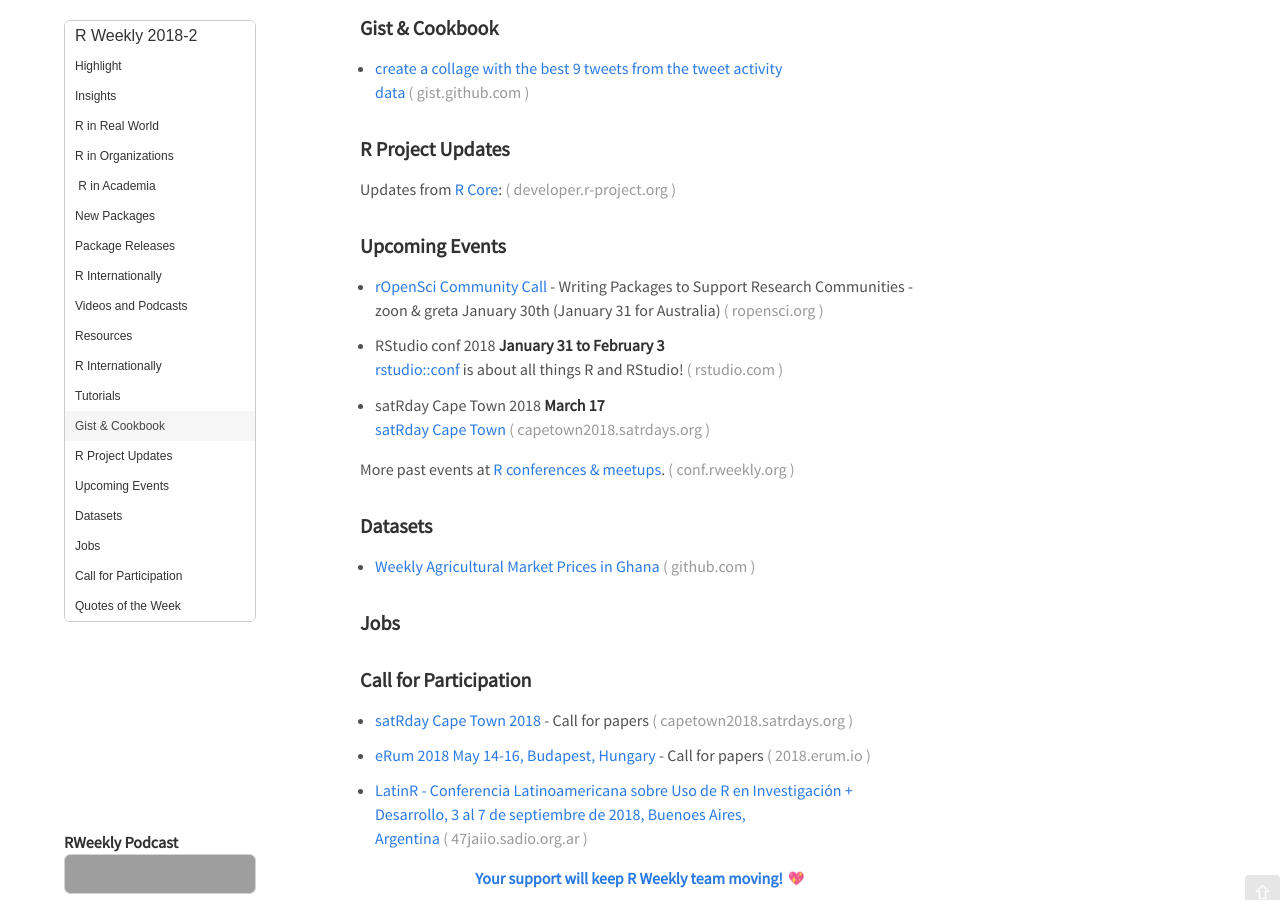
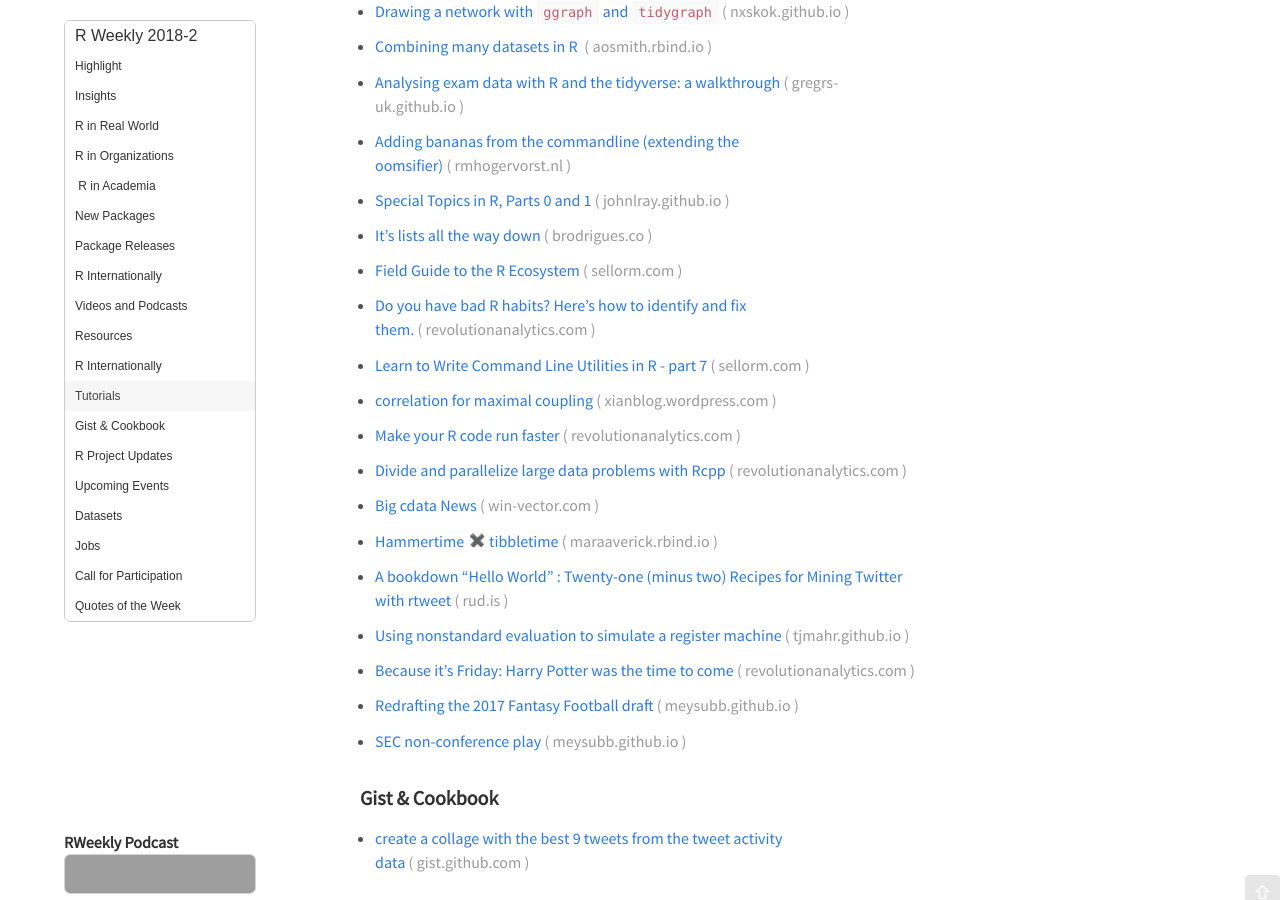
Before and after one commit to rweekly/rweekly.org, a Jekyll site: the page built from draft.md, in a window 1280 px wide and 900 px high, scrolled down 3144 px. Built offline with Jekyll 4.4.1, drawn with Linux system fonts in a browser that asks for light colours; emoji names are drawn with the system emoji font; comment, search, counter and statistics services are not loaded; some of the changed text lies outside the part shown; grey boxes are pictures that could not be loaded.

Commit message:
Draft: 2018-2

```diff
--- a/draft.md
+++ b/draft.md
@@ -23,13 +23,23 @@
 
 + [Data Science and R: how do I start?](https://medium.com/@kierisi/data-science-and-r-how-do-i-start-7a87426e103e)
 
++ [Are #python users more likely to get into Slytherin?](http://www.masalmon.eu/2018/01/01/sortinghat/)
+
 + [Unit Testing in R (slides)](http://www.rblog.uni-freiburg.de/2017/03/14/unit-testing-in-r/)
 
++ [Any book recommendations about how to write clean code? (Does not have to be R-specific, but that's the only language I use thus far](https://www.reddit.com/r/rstats/comments/7nzi27/any_book_recommendations_about_how_to_write_clean/?st=jc2tdd0q&sh=5064e463)
+
++ [Elegant linear algebra in R with the Matrix package](https://jimskinner.github.io/post/elegant-linear-algebra-in-r-with-the-matrix-package/)
+
 ### R in Real World
+
++ [R⁶ — Capture Tweets with tweet_shot()](https://rud.is/b/2017/12/30/r%e2%81%b6-capture-tweets-with-tweet_shot/)
 
 + [Redrafting the 2017 Fantasy Football draft](https://meysubb.github.io/sports%20analytics/2018/01/04/FF-ReDraft.html)
 
 ![Redrafting the 2017 Fantasy Football draft](https://meysubb.github.io/images/FF_img/unnamed-chunk-4-1.png)
+
++ [Cheer up, Black Metal Cats! Bubblegum Puppies](http://www.masalmon.eu/2018/01/04/bubblegumpuppies/)
 
 + [R in the World of Education](https://eringrand.github.io/education-data/)
 
@@ -57,6 +67,7 @@
 
 ###  R in Organizations
 
++ [Community Call - Writing Packages to Support Research Communities - zoon & greta](https://ropensci.org/blog/2018/01/03/comm-call-v15/)
 
 
 ###  R in Academia
@@ -74,11 +85,12 @@
 
 + [`tidypredict`](http://tidypredict.netlify.com/), run predictions inside the database
 
++ [`attempt`](http://colinfay.me/attempt-cran/), a friendlier condition handler, inspired by 'purrr' mappers and based on 'rlang'.
+
 ### Package Releases
 
-+ [`attempt`](http://colinfay.me/attempt-cran/), a friendlier condition handler, inspired by 'purrr' mappers and based on 'rlang'.
 
-+ [Huxtable 2.0.0](https://hughjonesd.github.io/huxtable/) - new quick_pdf, quick_html and quick_docx functions
++ [`Huxtable` 2.0.0](https://hughjonesd.github.io/huxtable/) - new quick_pdf, quick_html and quick_docx functions
 
 ###  R Internationally
 
@@ -131,6 +143,32 @@
 
 + [It's lists all the way down](http://www.brodrigues.co/blog/2018-01-03-lists_all_the_way/)
 
++ [Field Guide to the R Ecosystem](http://blog.sellorm.com/2018/01/01/field-guide-to-the-r-ecosystem/)
+
++ [Do you have bad R habits? Here's how to identify and fix them.](http://blog.revolutionanalytics.com/2018/01/bryan-workflow.html)
+
++ [Learn to Write Command Line Utilities in R - part 7](http://blog.sellorm.com/2018/01/02/command-line-utilities-in-r-pt-7/)
+
++ [correlation for maximal coupling](https://xianblog.wordpress.com/2018/01/03/correlation-for-maximal-coupling/)
+
++ [Make your R code run faster](http://blog.revolutionanalytics.com/2018/01/r-faster-case-study.html)
+
++ [Divide and parallelize large data problems with Rcpp](http://blog.revolutionanalytics.com/2018/01/parallelize-rcpp.html)
+
++ [Big cdata News](http://www.win-vector.com/blog/2018/01/big-cdata-news/)
+
++ [Hammertime ✖️ tibbletime](https://maraaverick.rbind.io/2018/01/hammertime-tibbletime/)
+
++ [A bookdown "Hello World" : Twenty-one (minus two) Recipes for Mining Twitter with rtweet](https://rud.is/b/2018/01/05/a-bookdown-hello-world-twenty-one-minus-two-recipes-for-mining-twitter/)
+
++ [Using nonstandard evaluation to simulate a register machine](https://tjmahr.github.io/nonstandard-eval-register-machines/)
+
++ [Because it's Friday: Harry Potter was the time to come](http://blog.revolutionanalytics.com/2018/01/because-its-friday-harry-potter-was-the-time-to-come.html)
+
++ [Redrafting the 2017 Fantasy Football draft](https://meysubb.github.io/sports%20analytics/2018/01/04/FF-ReDraft.html)
+
++ [SEC non-conference play](https://meysubb.github.io/sports%20analytics/2018/01/01/SEC.html)
+
 <!--<div class="post-more-begin"></div><div class="post-more-end"></div>-->
 
 ### Gist & Cookbook
@@ -140,10 +178,6 @@
 ###  R Project Updates
 
 Updates from [R Core](http://developer.r-project.org/blosxom.cgi/R-devel/NEWS):
-
-
-
-
 
 
 ###  Upcoming Events
```
